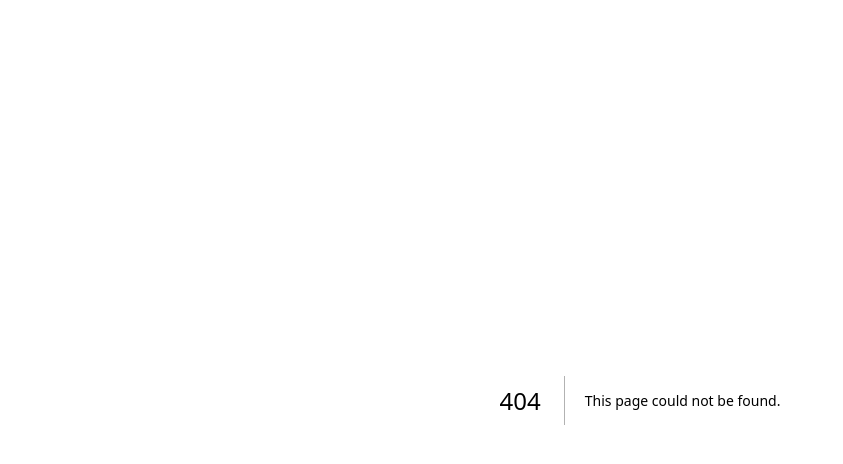
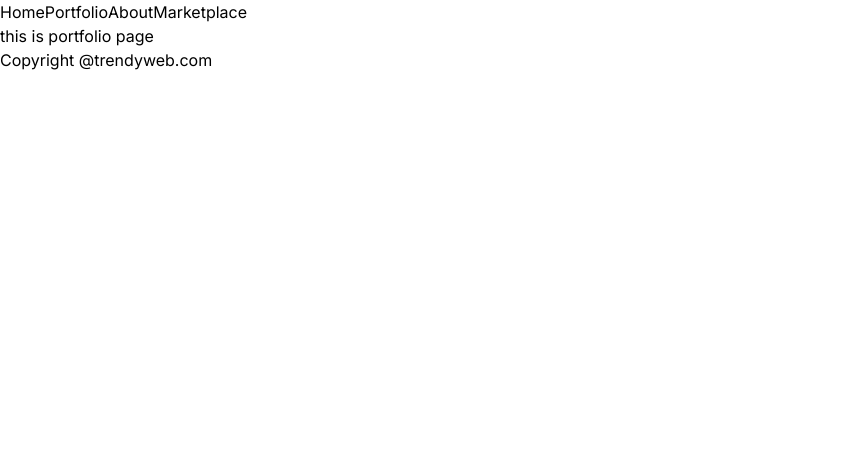
Before and after one commit to reshad21/trendyweb, a Next.js app: page /portfolio in a window 1280 px wide. Before the commit this address had no page. Shown: the top 464 px of the page, without its empty margins (0-843 px from the left). Built offline with nearby package versions, Linux system fonts and the light colour scheme.

Commit message:
first commit

```diff
--- /dev/null
+++ b/src/app/about/page.js
@@ -0,0 +1,10 @@
+
+const AboutPage = () => {
+    return (
+        <div>
+            about page
+        </div>
+    );
+};
+
+export default AboutPage;
--- a/src/app/globals.css
+++ b/src/app/globals.css
@@ -1,27 +1,3 @@
 @tailwind base;
 @tailwind components;
 @tailwind utilities;
-
-:root {
-  --foreground-rgb: 0, 0, 0;
-  --background-start-rgb: 214, 219, 220;
-  --background-end-rgb: 255, 255, 255;
-}
-
-@media (prefers-color-scheme: dark) {
-  :root {
-    --foreground-rgb: 255, 255, 255;
-    --background-start-rgb: 0, 0, 0;
-    --background-end-rgb: 0, 0, 0;
-  }
-}
-
-body {
-  color: rgb(var(--foreground-rgb));
-  background: linear-gradient(
-      to bottom,
-      transparent,
-      rgb(var(--background-end-rgb))
-    )
-    rgb(var(--background-start-rgb));
-}
--- a/src/app/layout.js
+++ b/src/app/layout.js
@@ -1,3 +1,5 @@
+import Footer from '@/components/Footer'
+import Header from '@/components/Header'
 import { Inter } from 'next/font/google'
 import './globals.css'
 
@@ -11,7 +13,11 @@ export const metadata = {
 export default function RootLayout({ children }) {
   return (
     <html lang="en">
-      <body className={inter.className}>{children}</body>
+      <body className={inter.className}>
+        <Header/>
+        {children}
+        <Footer/>
+      </body>
     </html>
   )
 }
--- /dev/null
+++ b/src/app/marketplace/page.js
@@ -0,0 +1,10 @@
+
+const MarketPlacePage = () => {
+    return (
+        <div>
+            Marketplace page
+        </div>
+    );
+};
+
+export default MarketPlacePage;
--- a/src/app/page.js
+++ b/src/app/page.js
@@ -1,113 +1,8 @@
-import Image from 'next/image'
 
 export default function Home() {
   return (
-    <main className="flex min-h-screen flex-col items-center justify-between p-24">
-      <div className="z-10 max-w-5xl w-full items-center justify-between font-mono text-sm lg:flex">
-        <p className="fixed left-0 top-0 flex w-full justify-center border-b border-gray-300 bg-gradient-to-b from-zinc-200 pb-6 pt-8 backdrop-blur-2xl dark:border-neutral-800 dark:bg-zinc-800/30 dark:from-inherit lg:static lg:w-auto  lg:rounded-xl lg:border lg:bg-gray-200 lg:p-4 lg:dark:bg-zinc-800/30">
-          Get started by editing&nbsp;
-          <code className="font-mono font-bold">src/app/page.js</code>
-        </p>
-        <div className="fixed bottom-0 left-0 flex h-48 w-full items-end justify-center bg-gradient-to-t from-white via-white dark:from-black dark:via-black lg:static lg:h-auto lg:w-auto lg:bg-none">
-          <a
-            className="pointer-events-none flex place-items-center gap-2 p-8 lg:pointer-events-auto lg:p-0"
-            href="https://vercel.com?utm_source=create-next-app&utm_medium=appdir-template&utm_campaign=create-next-app"
-            target="_blank"
-            rel="noopener noreferrer"
-          >
-            By{' '}
-            <Image
-              src="/vercel.svg"
-              alt="Vercel Logo"
-              className="dark:invert"
-              width={100}
-              height={24}
-              priority
-            />
-          </a>
-        </div>
-      </div>
-
-      <div className="relative flex place-items-center before:absolute before:h-[300px] before:w-[480px] before:-translate-x-1/2 before:rounded-full before:bg-gradient-radial before:from-white before:to-transparent before:blur-2xl before:content-[''] after:absolute after:-z-20 after:h-[180px] after:w-[240px] after:translate-x-1/3 after:bg-gradient-conic after:from-sky-200 after:via-blue-200 after:blur-2xl after:content-[''] before:dark:bg-gradient-to-br before:dark:from-transparent before:dark:to-blue-700 before:dark:opacity-10 after:dark:from-sky-900 after:dark:via-[#0141ff] after:dark:opacity-40 before:lg:h-[360px] z-[-1]">
-        <Image
-          className="relative dark:drop-shadow-[0_0_0.3rem_#ffffff70] dark:invert"
-          src="/next.svg"
-          alt="Next.js Logo"
-          width={180}
-          height={37}
-          priority
-        />
-      </div>
-
-      <div className="mb-32 grid text-center lg:max-w-5xl lg:w-full lg:mb-0 lg:grid-cols-4 lg:text-left">
-        <a
-          href="https://nextjs.org/docs?utm_source=create-next-app&utm_medium=appdir-template&utm_campaign=create-next-app"
-          className="group rounded-lg border border-transparent px-5 py-4 transition-colors hover:border-gray-300 hover:bg-gray-100 hover:dark:border-neutral-700 hover:dark:bg-neutral-800/30"
-          target="_blank"
-          rel="noopener noreferrer"
-        >
-          <h2 className={`mb-3 text-2xl font-semibold`}>
-            Docs{' '}
-            <span className="inline-block transition-transform group-hover:translate-x-1 motion-reduce:transform-none">
-              -&gt;
-            </span>
-          </h2>
-          <p className={`m-0 max-w-[30ch] text-sm opacity-50`}>
-            Find in-depth information about Next.js features and API.
-          </p>
-        </a>
-
-        <a
-          href="https://nextjs.org/learn?utm_source=create-next-app&utm_medium=appdir-template-tw&utm_campaign=create-next-app"
-          className="group rounded-lg border border-transparent px-5 py-4 transition-colors hover:border-gray-300 hover:bg-gray-100 hover:dark:border-neutral-700 hover:dark:bg-neutral-800 hover:dark:bg-opacity-30"
-          target="_blank"
-          rel="noopener noreferrer"
-        >
-          <h2 className={`mb-3 text-2xl font-semibold`}>
-            Learn{' '}
-            <span className="inline-block transition-transform group-hover:translate-x-1 motion-reduce:transform-none">
-              -&gt;
-            </span>
-          </h2>
-          <p className={`m-0 max-w-[30ch] text-sm opacity-50`}>
-            Learn about Next.js in an interactive course with&nbsp;quizzes!
-          </p>
-        </a>
-
-        <a
-          href="https://vercel.com/templates?framework=next.js&utm_source=create-next-app&utm_medium=appdir-template&utm_campaign=create-next-app"
-          className="group rounded-lg border border-transparent px-5 py-4 transition-colors hover:border-gray-300 hover:bg-gray-100 hover:dark:border-neutral-700 hover:dark:bg-neutral-800/30"
-          target="_blank"
-          rel="noopener noreferrer"
-        >
-          <h2 className={`mb-3 text-2xl font-semibold`}>
-            Templates{' '}
-            <span className="inline-block transition-transform group-hover:translate-x-1 motion-reduce:transform-none">
-              -&gt;
-            </span>
-          </h2>
-          <p className={`m-0 max-w-[30ch] text-sm opacity-50`}>
-            Explore starter templates for Next.js.
-          </p>
-        </a>
-
-        <a
-          href="https://vercel.com/new?utm_source=create-next-app&utm_medium=appdir-template&utm_campaign=create-next-app"
-          className="group rounded-lg border border-transparent px-5 py-4 transition-colors hover:border-gray-300 hover:bg-gray-100 hover:dark:border-neutral-700 hover:dark:bg-neutral-800/30"
-          target="_blank"
-          rel="noopener noreferrer"
-        >
-          <h2 className={`mb-3 text-2xl font-semibold`}>
-            Deploy{' '}
-            <span className="inline-block transition-transform group-hover:translate-x-1 motion-reduce:transform-none">
-              -&gt;
-            </span>
-          </h2>
-          <p className={`m-0 max-w-[30ch] text-sm opacity-50`}>
-            Instantly deploy your Next.js site to a shareable URL with Vercel.
-          </p>
-        </a>
-      </div>
+    <main className="">
+      Home page
     </main>
   )
 }
--- /dev/null
+++ b/src/app/portfolio/page.js
@@ -0,0 +1,10 @@
+
+const PortfolioPage = () => {
+    return (
+        <div>
+            this is portfolio page
+        </div>
+    );
+};
+
+export default PortfolioPage;
--- /dev/null
+++ b/src/components/Footer.jsx
@@ -0,0 +1,10 @@
+
+const Footer = () => {
+    return (
+        <div>
+            Copyright @trendyweb.com
+        </div>
+    );
+};
+
+export default Footer;
--- /dev/null
+++ b/src/components/Header.jsx
@@ -0,0 +1,16 @@
+import { navData } from "@/data/navber";
+import Link from "next/link";
+
+const Header = () => {
+    return (
+        <div>
+            <ul className="flex">
+                {
+                    navData.map((item) => <li key={item.path}><Link href={item.path}>{item.title}</Link></li>)
+                }
+            </ul>
+        </div>
+    );
+};
+
+export default Header;
--- /dev/null
+++ b/src/data/navber.js
@@ -0,0 +1,18 @@
+export const navData = [
+    {
+        title:"Home",
+        path:"/"
+    },
+    {
+        title:"Portfolio",
+        path:"/portfolio"
+    },
+    {
+        title:"About",
+        path:"/about"
+    },
+    {
+        title:"Marketplace",
+        path:"/marketplace"
+    },
+]
```
Also changed, not shown: .eslintrc.json.
